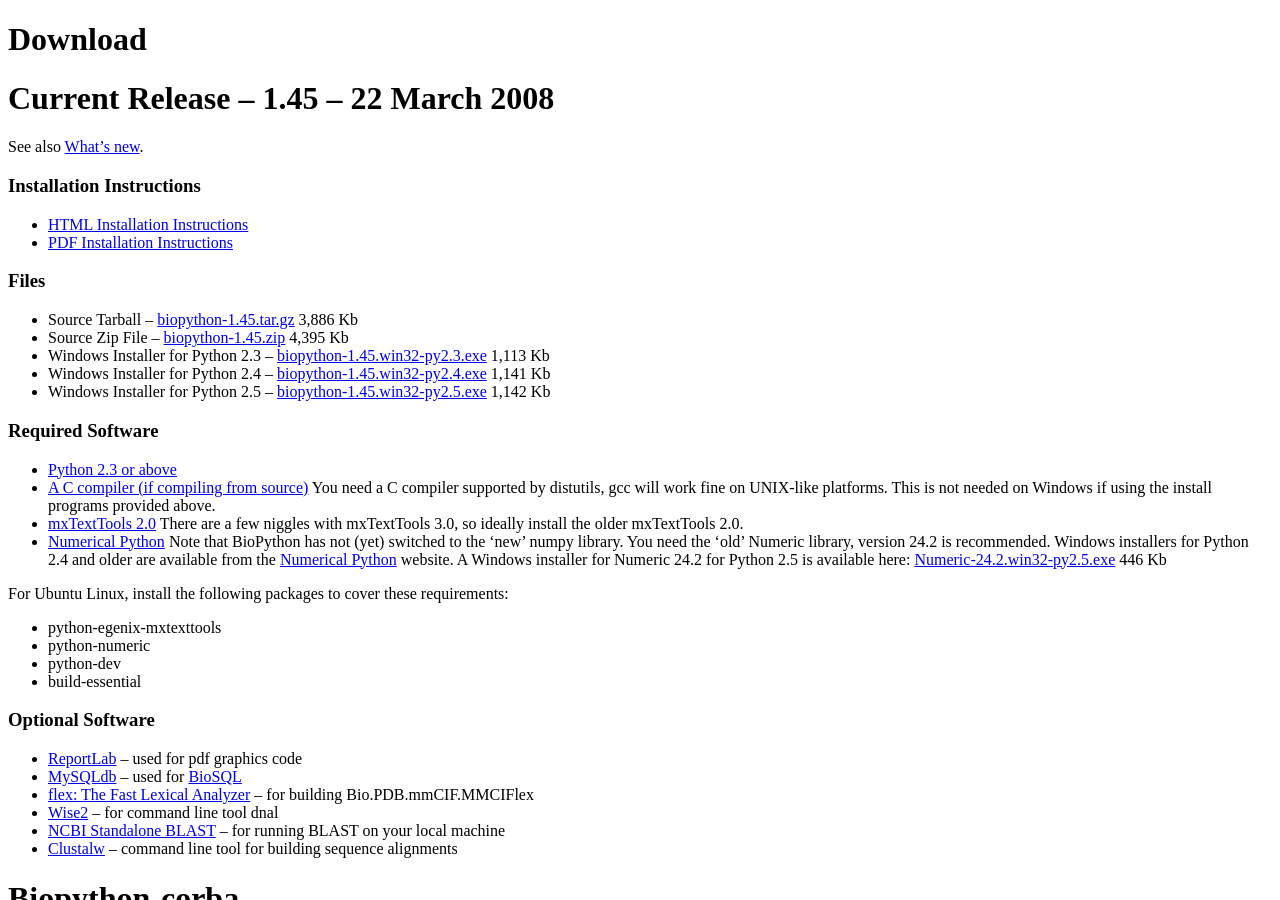
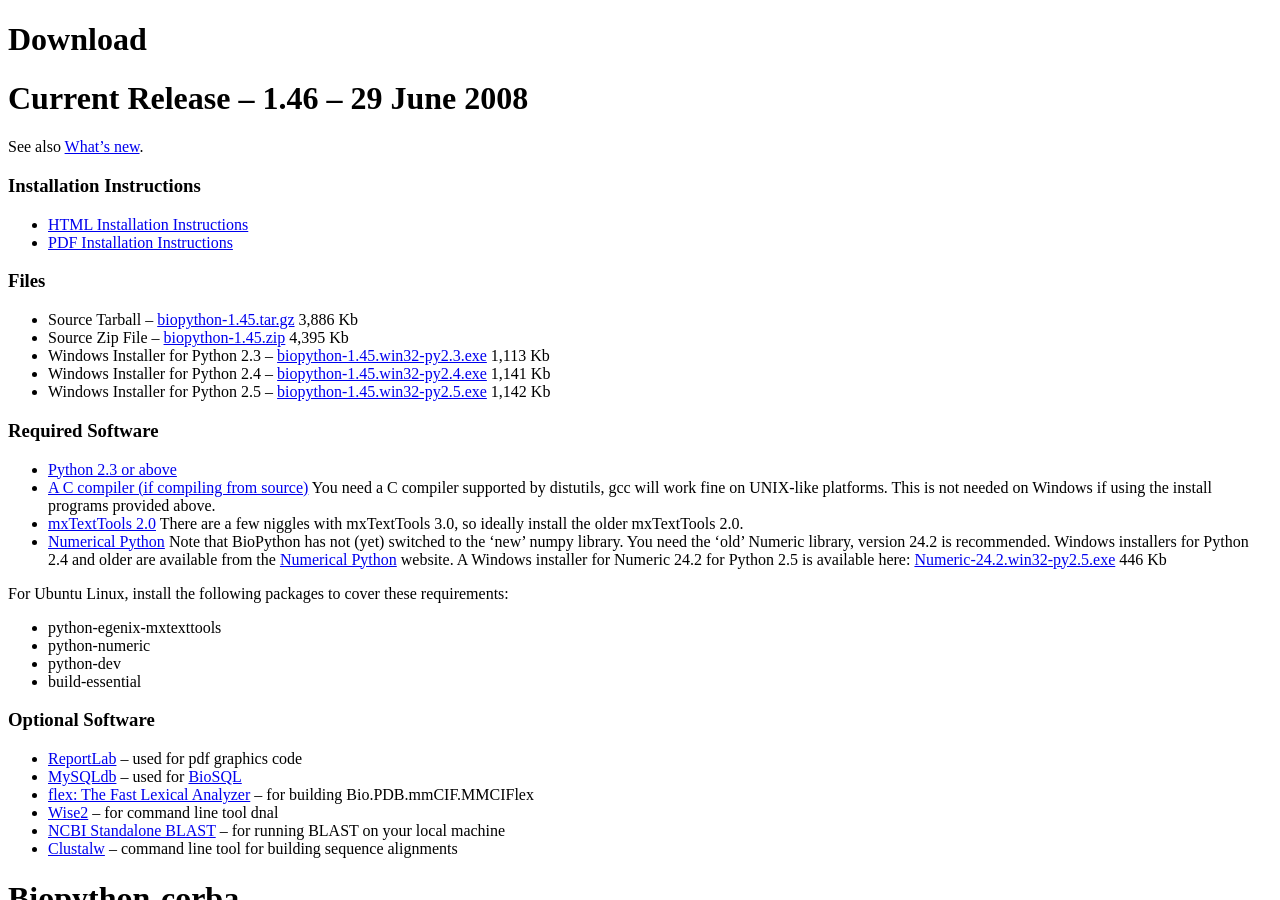
Before and after one commit to biopython/biopython.github.io, a Jekyll site: the page built from wiki/Download.md, in a window 1280 px wide and 900 px high. Built offline with Jekyll 4.4.1, drawn with Linux system fonts in a browser that asks for light colours.

Commit message:
/* Current Release -- 1.46 -- 29 June 2008 */

```diff
--- a/wiki/Download.md
+++ b/wiki/Download.md
@@ -4,8 +4,8 @@ permalink: wiki/Download
 layout: wiki
 ---
 
-Current Release -- 1.45 -- 22 March 2008
-========================================
+Current Release -- 1.46 -- 29 June 2008
+=======================================
 
 See also [What's new](http://biopython.open-bio.org/SRC/biopython/NEWS).
 
```
Also changed, not shown: 1 other file.
